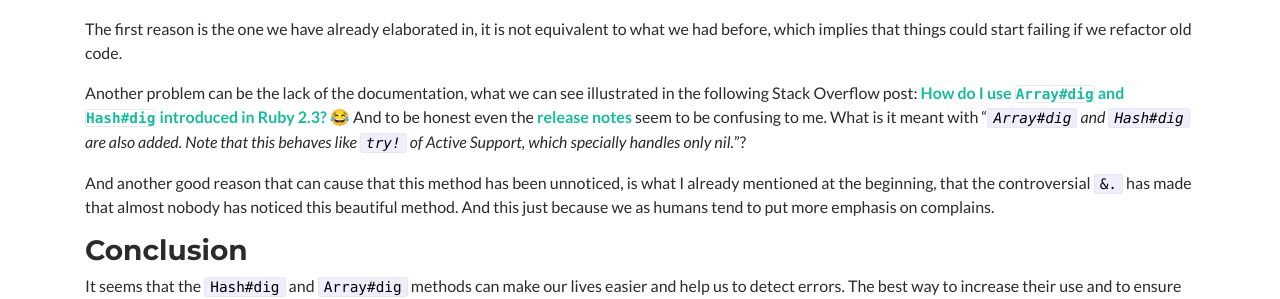
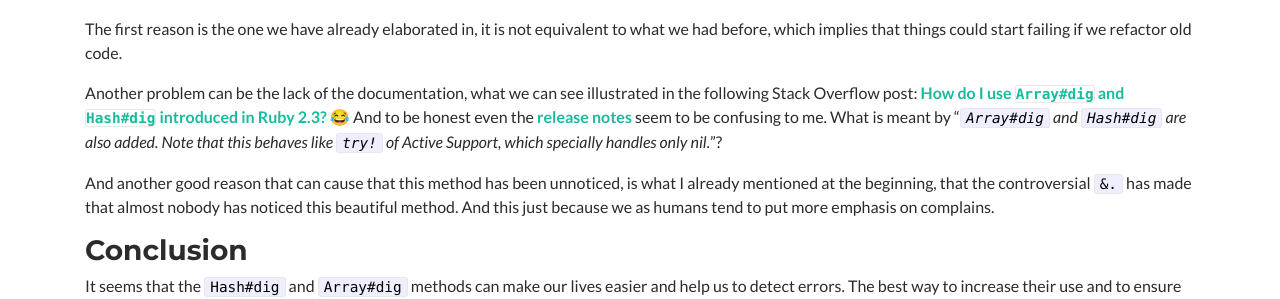
Before and after one commit to vicgalle/ana06.github.io, a Jekyll site: the page built from _posts/2018-01-07-ruby-dig.markdown, in a window 1280 px wide and 900 px high, scrolled down 2045 px. Shown: the part 153-452 px from the top of the window. Built offline with Jekyll 4.4.1, drawn with Linux system fonts in a browser that asks for light colours; nearby versions of some CDN libraries; emoji names are drawn with the system emoji font; comment, search, counter and statistics services are not loaded.

Commit message:
Correct typos in blog posts

```diff
--- a/_posts/2018-01-07-ruby-dig.markdown
+++ b/_posts/2018-01-07-ruby-dig.markdown
@@ -116,7 +116,7 @@ As we have seen, this new methods can be really useful. But why are they then no
 
 The first reason is the one we have already elaborated in, it is not equivalent to what we had before, which implies that things could start failing if we refactor old code.
 
-Another problem can be the lack of the documentation, what we can see illustrated in the following Stack Overflow post: [How do I use `Array#dig` and `Hash#dig` introduced in Ruby 2.3?](https://stackoverflow.com/questions/34346653/how-do-i-use-arraydig-and-hashdig-introduced-in-ruby-2-3){:target="_blank"} :joy: And to be honest even the [release notes](https://www.ruby-lang.org/en/news/2015/12/25/ruby-2-3-0-released){:target="_blank"} seem to be confusing to me. What is it meant with "_`Array#dig` and `Hash#dig` are also added. Note that this behaves like `try!` of Active Support, which specially handles only nil._"?
+Another problem can be the lack of the documentation, what we can see illustrated in the following Stack Overflow post: [How do I use `Array#dig` and `Hash#dig` introduced in Ruby 2.3?](https://stackoverflow.com/questions/34346653/how-do-i-use-arraydig-and-hashdig-introduced-in-ruby-2-3){:target="_blank"} :joy: And to be honest even the [release notes](https://www.ruby-lang.org/en/news/2015/12/25/ruby-2-3-0-released){:target="_blank"} seem to be confusing to me. What is meant by "_`Array#dig` and `Hash#dig` are also added. Note that this behaves like `try!` of Active Support, which specially handles only nil._"?
 
 And another good reason that can cause that this method has been unnoticed, is what I already mentioned at the beginning, that the controversial `&.` has made that almost nobody has noticed this beautiful method. And this just because we as humans tend to put more emphasis on complains.
 
--- a/_posts/2018-09-05-opensuse-asia-summit.markdown
+++ b/_posts/2018-09-05-opensuse-asia-summit.markdown
@@ -30,7 +30,7 @@ On August 11, we had the openSUSE community day at the SUSE office. We had lunch
 
 ## Talks
 
-On Saturday and Sunday wais when the conference itself took place. Specially the first day it was really crowded (with 1400 people registered! :scream:) Both days and from early in the morning, there were several talks simultaneously, some of them in Chinese, about a wide range of FOSS topics. Appart from the opening and closing, I gave a talk about mentoring and how I started in open source. I am really happy that in the room there were a lot of young people, many of them not involved (yet) in openSUSE. I hope I managed to inspire some of them! :wink: In fact the conference was full of inspiring talks, remarkably:
+On Saturday and Sunday was when the conference itself took place. Specially the first day it was really crowded (with 1400 people registered! :scream:) Both days and from early in the morning, there were several talks simultaneously, some of them in Chinese, about a wide range of FOSS topics. Appart from the opening and closing, I gave a talk about mentoring and how I started in open source. I am really happy that in the room there were a lot of young people, many of them not involved (yet) in openSUSE. I hope I managed to inspire some of them! :wink: In fact the conference was full of inspiring talks, remarkably:
 
 - The keynote by Audrey Tang, Taiwan's Digital Minister, full of quotes to reflect on: _When we see internet of things, let's make it an internet of beings._
 
```
